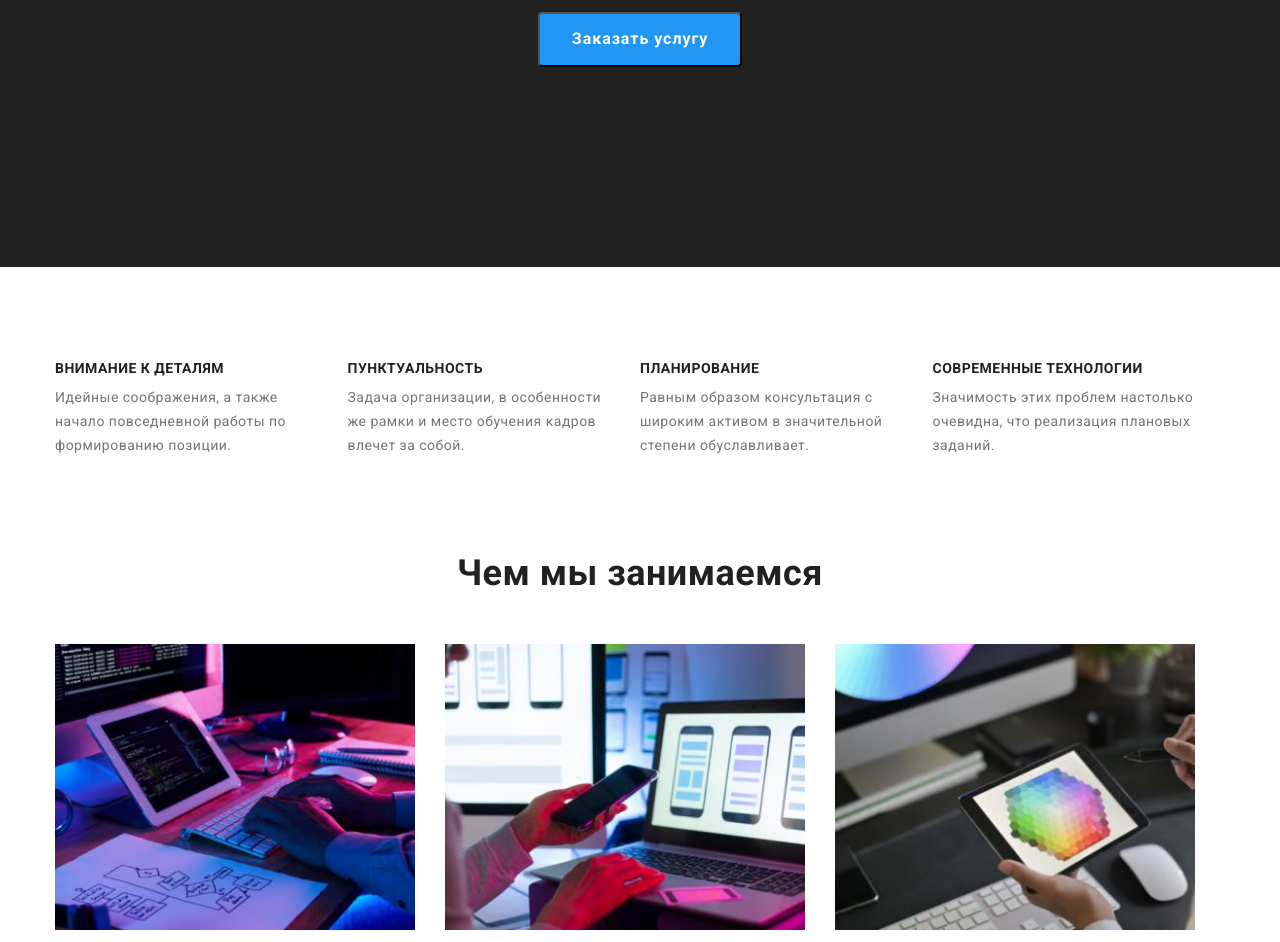
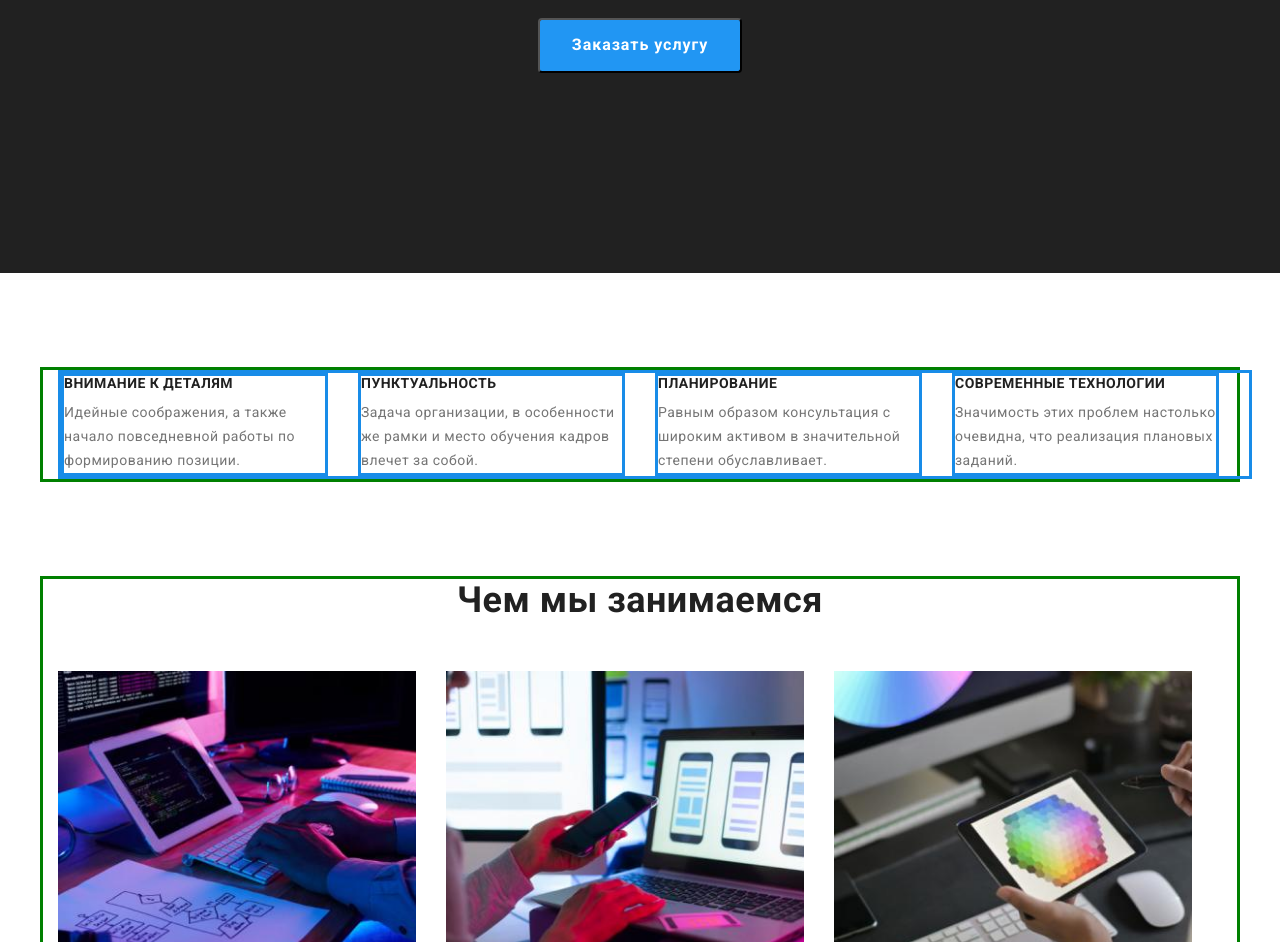
Before and after one commit to ievsepl/goit-markup-hw-03, a plain HTML site: page index.html in a window 1280 px wide. Shown: the part 421-1363 px from the top of the page. Drawn offline with nearby package versions, Linux system fonts and the light colour scheme.

Commit message:
question to mentor

```diff
--- a/css/styles.css
+++ b/css/styles.css
@@ -57,6 +57,7 @@ body {
   margin-left: auto;
   margin-right: auto;
   padding: 0 15px;
+  border: solid green;
 }
 
 .header {
@@ -192,8 +193,10 @@ body {
   margin-bottom: 50px;
 }
 
+
+
+
 /* banner */
-
 .banner {
   background-color: var(--secondary-text-color);
   text-align: center;
@@ -201,35 +204,24 @@ body {
 }
 
 .banner-title {
-
-
   font-weight: 900;
   font-size: 44px;
   line-height: 1.36;
   letter-spacing: 0.06em;
   text-transform: uppercase;
-
   color: var(--main-white-color);
-
   margin-bottom: var(--work-examples-gap);
-
-
 }
 
 
 
 /*button*/
-
-/* display: inline-block; */
-
-
 .button {
   font-family: inherit;
   cursor: pointer;
   /* min-width: none; */
   /* display: block; */
   border-radius: 4px;
-
 }
 
 .button.secondary.curent {
@@ -238,9 +230,6 @@ body {
 }
 
 .button.primary {
-
-
-
   padding: 10px 32px;
   font-weight: 700;
   font-size: 16px;
@@ -249,7 +238,6 @@ body {
   background-color: var(--accent-color);
   color: var(--main-white-color);
 }
-
 
 .button.primary:hover,
 .button.primary:focus {
@@ -264,9 +252,7 @@ body {
   color: var(--secondary-text-color);
   background: var(--secondary-background-color);
   border: none;
-
   padding: 6px 22px;
-
 }
 
 .button.secondary:hover,
@@ -275,13 +261,10 @@ body {
   color: var(--main-white-color);
 }
 
-.filtres {
-  margin-bottom: 50px;
-}
+
 
 /* skills */
 .section.skills {
-
   padding-bottom: 0;
 }
 
@@ -299,30 +282,28 @@ body {
 }
 
 .skills .list {
-  display: inline-block;
   display: flex;
+  border: solid #188CE8;
+  margin-right: -30px;
+}
 
+.skills .item {
+  border: solid #188CE8;
+  width: calc(100% / 4 - 30px);
+  margin-right: 30px;
 
 }
 
-.skills .list .item {
+/* .skills .item:not(:last-child) {
+  margin-right: 30px;
+} */
 
-  width: calc(100% / 4 - var(--work-examples-gap));
-}
-
-.skills .list .item:not(:last-child) {
-  margin-right: var(--work-examples-gap);
-}
 
 
 
 /* our specialization */
-
-
 .specialization .list {
   display: flex;
-  /* justify-content: center; */
-
 }
 
 .specialization .list .item:not(:last-child) {
@@ -332,6 +313,11 @@ body {
 .specialization .list .item {
   width: calc(100% / 3 - var(--work-examples-gap))
 }
+
+
+
+
+
 
 /* our crew */
 .section.crew {
@@ -346,21 +332,17 @@ body {
   font-size: 16px;
   line-height: 1.19;
   color: var(--secondary-text-color);
-
-
-
 }
 
 .crew .desc {
   font-size: 16px;
   line-height: 1.19;
   display: inline;
-
 }
 
 .crew .list {
   display: flex;
-  justify-content: center;
+  border: solid red;
 }
 
 .crew .list .item:not(:last-child) {
@@ -375,8 +357,8 @@ body {
   border-radius: 0px 0px 4px 4px;
 }
 
+
 /* footer */
-
 .color-footer .logo {
   margin-bottom: 20px;
 }
@@ -407,6 +389,9 @@ body {
 
 
 /* PORTFOLIO */
+.filtres {
+  margin-bottom: 50px;
+}
 
 .portfolio .filtres {
   display: flex;
@@ -416,7 +401,6 @@ body {
 
 .portfolio .filtres li:not(:last-child) {
   margin-right: 8px;
-
 }
 
 .work-examples {
@@ -429,13 +413,9 @@ body {
 
 .work-examples .example {
   flex-basis: calc(100% / 3 - var(--work-examples-gap));
-
   margin-left: var(--work-examples-gap);
   margin-top: var(--work-examples-gap);
 }
-
-
-
 
 .work-examples .title {
   font-weight: 700;
@@ -443,9 +423,7 @@ body {
   line-height: 2;
   letter-spacing: 0.06em;
   margin-bottom: 4px;
-
   color: var(--secondary-text-color);
-
 }
 
 .work-examples .disc {
@@ -454,8 +432,6 @@ body {
   color: var(--main-text-color);
 }
 
-
-
 .subscribe-card {
   padding-left: 24px;
   padding-right: 24px;
```
